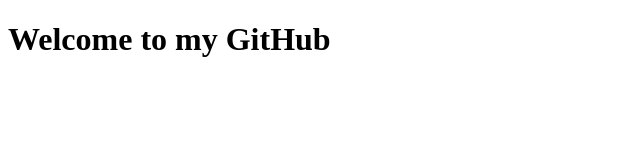
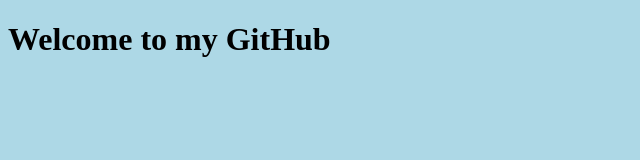
Before and after one commit to Sanskruti-1508/angular_1, a plain HTML site: page index.html in a window 1280 px wide. Shown: the whole page, without its empty margins (0-640 px from the left). Drawn offline with Linux system fonts and the light colour scheme.

Commit message:
index.html

```diff
--- a/index.html
+++ b/index.html
@@ -4,6 +4,11 @@
     <meta charset="UTF-8">
     <title>Welcome to My page </title>
 </head>
+    <style>
+    body {
+      background-color: lightblue; /* You can change this to any color */
+    }
+    </style>
   <body>
     <h1>Welcome to my GitHub </h1>
 
```
